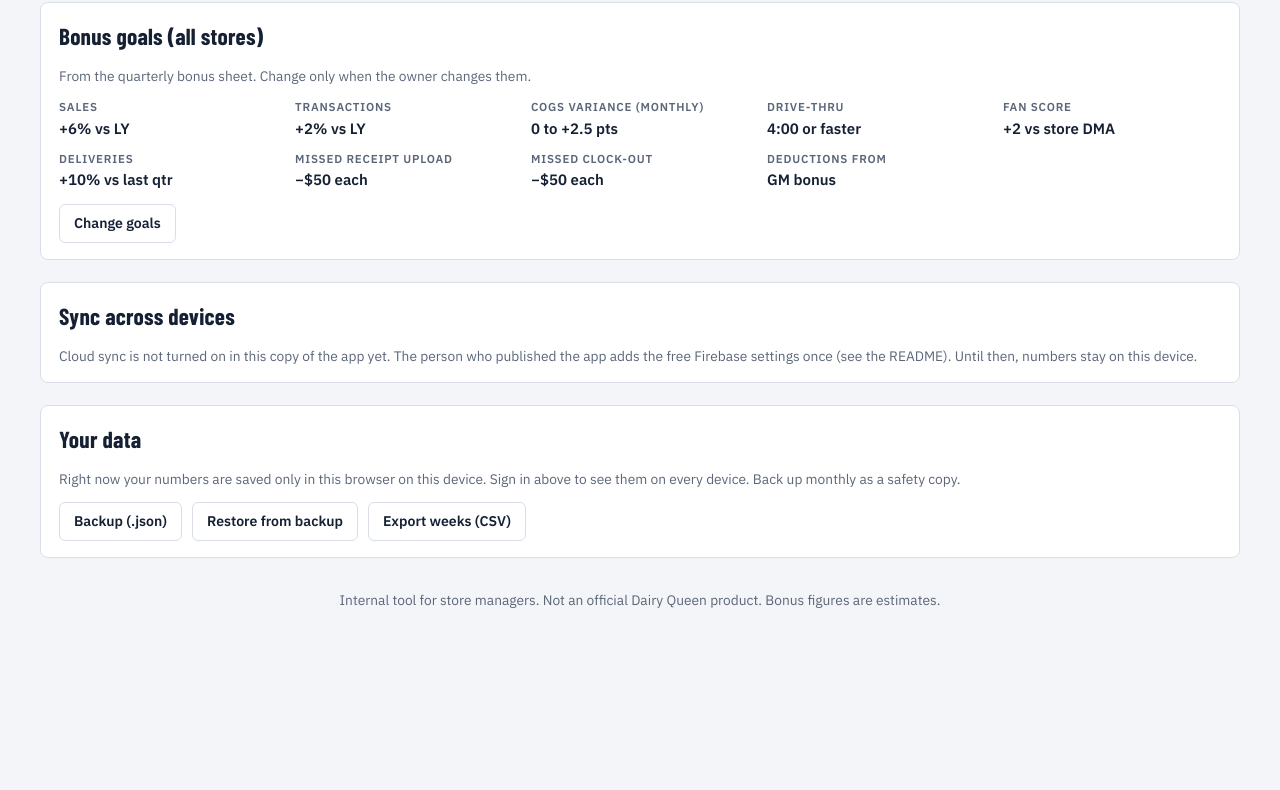
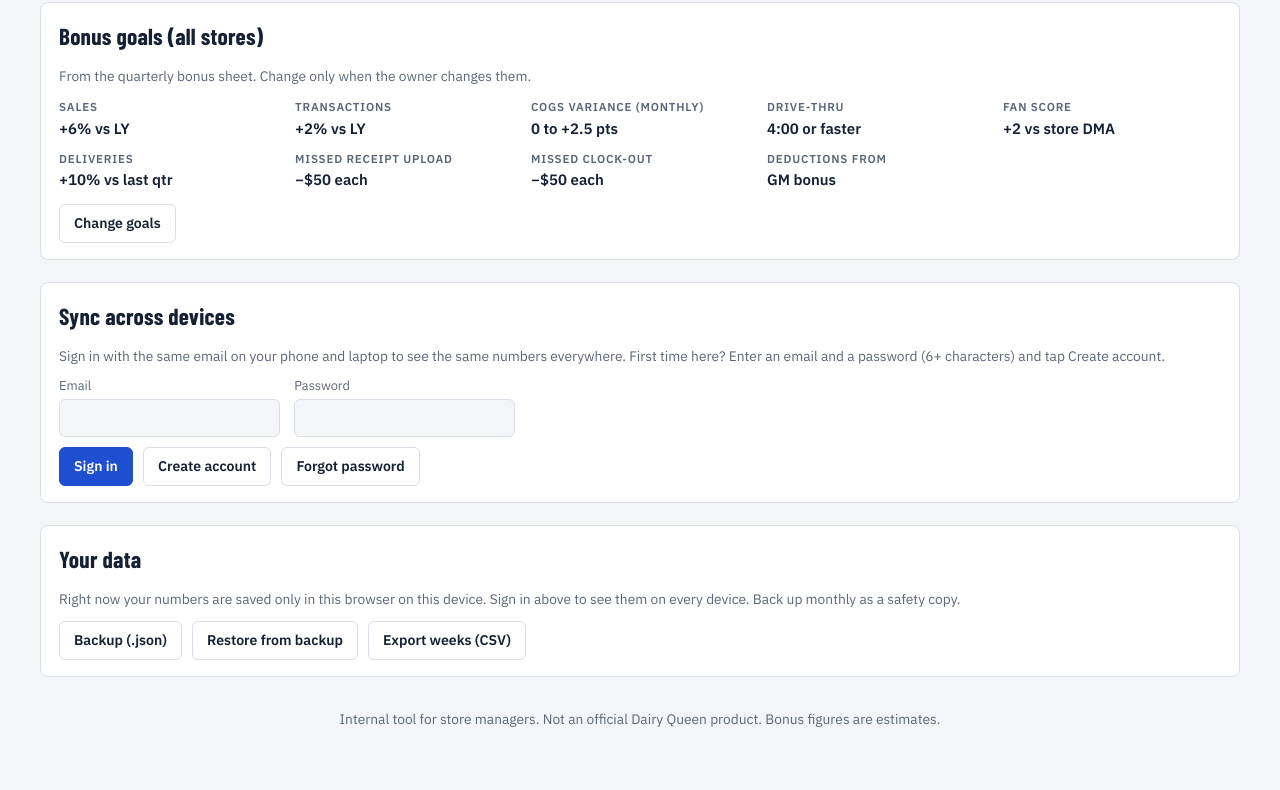
Before and after one commit to abhigami25/bonus-tracker, a plain HTML site: page index.html in a window 1280 px wide. Shown: the part 804-1594 px from the top of the page. Before the commit the page ends 1475 px from the top, so only its background shows below. Drawn offline with nearby package versions, Linux system fonts and the light colour scheme; no server answers.

Commit message:
Add files via upload

```diff
--- a/index.html
+++ b/index.html
@@ -436,7 +436,14 @@ textarea{min-height:58px;resize:vertical}
    Paste your Firebase web config here to turn on sync across devices (see README).
    Example: window.TRACKER_FIREBASE_CONFIG = { apiKey: "...", authDomain: "...", projectId: "...", appId: "..." };
 */
-window.TRACKER_FIREBASE_CONFIG = null;
+window.TRACKER_FIREBASE_CONFIG = {
+  apiKey: "AIzaSyDFTPWVqbCS2tucNHcz0IS39u-XOxuUx1E",
+  authDomain: "performance-tracker-c69e5.firebaseapp.com",
+  projectId: "performance-tracker-c69e5",
+  storageBucket: "performance-tracker-c69e5.firebasestorage.app",
+  messagingSenderId: "447770798516",
+  appId: "1:447770798516:web:1bee2fd8a8327aef742ae1"
+};
 </script>
 <script>
 (function(){
```
